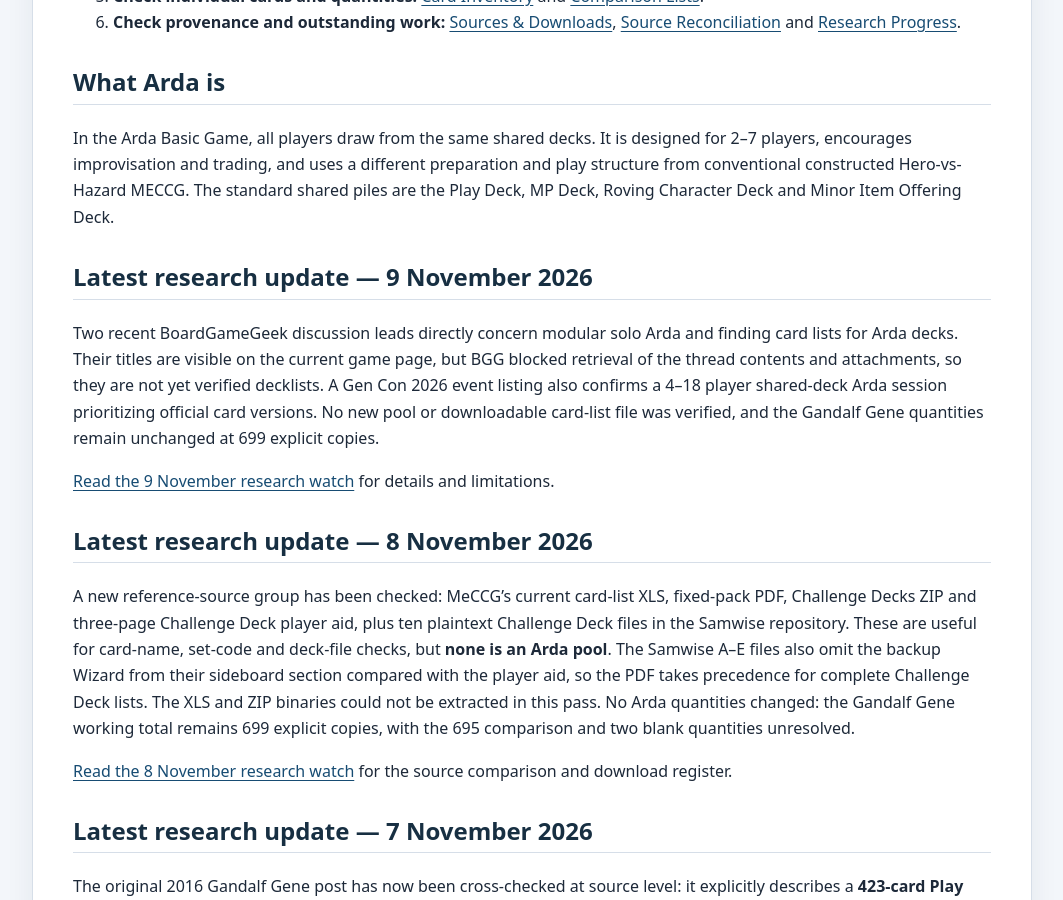
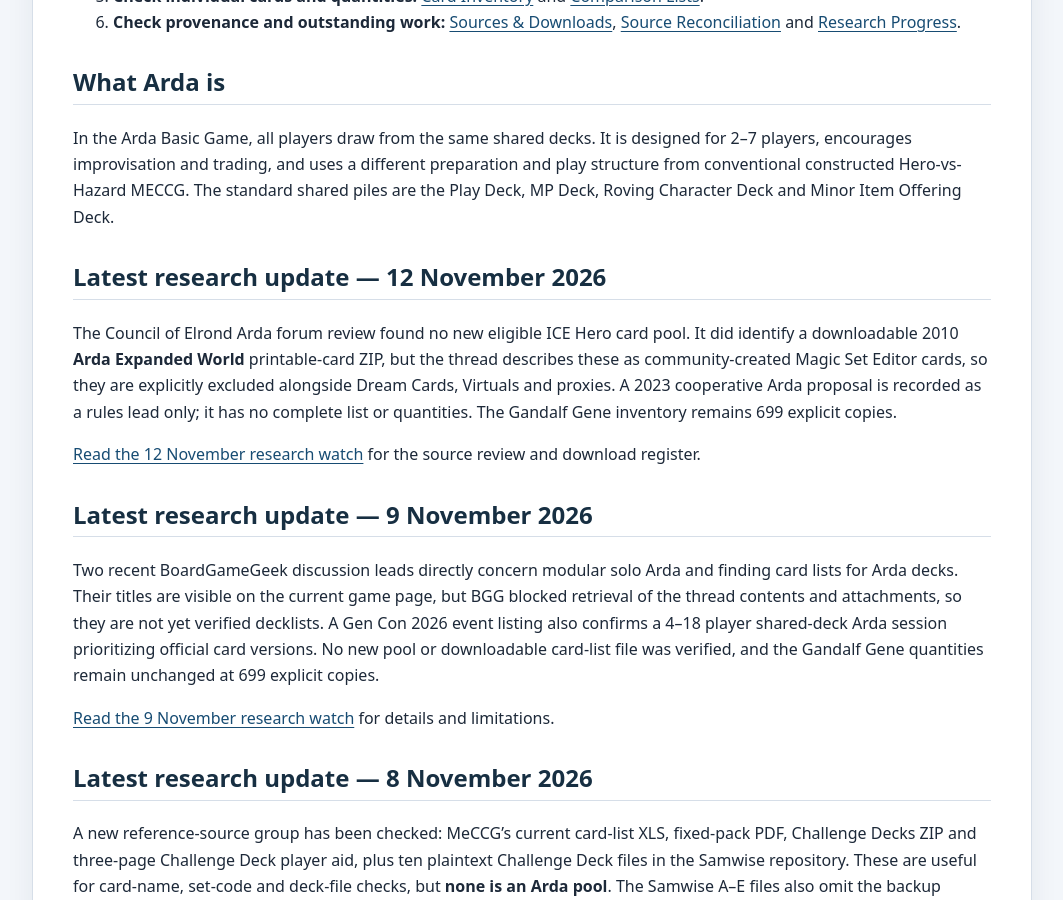
Before and after one commit to JamSpot/meccg-arda-master-database, a Jekyll site: the page built from index.md, in a window 1280 px wide and 900 px high, scrolled down 1208 px. Shown: the whole window, without its empty margins (108-1171 px from the left). Built offline with Jekyll 4.4.1, drawn with Linux system fonts in a browser that asks for light colours.

Commit message:
Add 12 November Arda research update to homepage

```diff
--- a/index.md
+++ b/index.md
@@ -33,6 +33,12 @@ This site teaches and documents **Arda format**: the shared-deck multiplayer gam
 ## What Arda is
 
 In the Arda Basic Game, all players draw from the same shared decks. It is designed for 2–7 players, encourages improvisation and trading, and uses a different preparation and play structure from conventional constructed Hero-vs-Hazard MECCG. The standard shared piles are the Play Deck, MP Deck, Roving Character Deck and Minor Item Offering Deck.
+
+## Latest research update — 12 November 2026
+
+The Council of Elrond Arda forum review found no new eligible ICE Hero card pool. It did identify a downloadable 2010 **Arda Expanded World** printable-card ZIP, but the thread describes these as community-created Magic Set Editor cards, so they are explicitly excluded alongside Dream Cards, Virtuals and proxies. A 2023 cooperative Arda proposal is recorded as a rules lead only; it has no complete list or quantities. The Gandalf Gene inventory remains 699 explicit copies.
+
+[Read the 12 November research watch](docs/research-watch-2026-11-12.html) for the source review and download register.
 
 ## Latest research update — 9 November 2026
 
```
